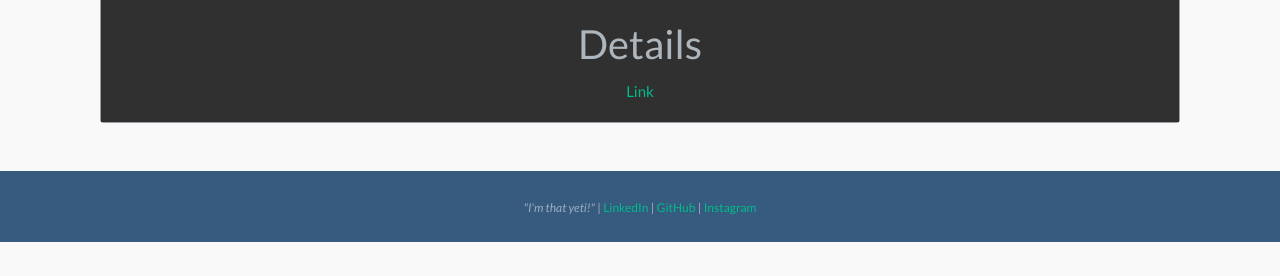
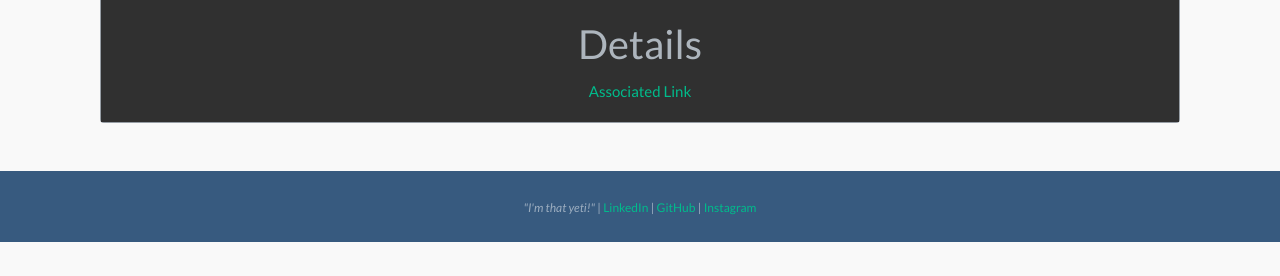
Before and after one commit to matthewkdies/website_v2, a Django app: template website_v2/templates/pages/project_details.html in a window 1280 px wide. Shown: the part 236-512 px from the top of the page. Run offline with Django 4.2, Linux system fonts and the light colour scheme; the template is opened without the code that fills it, so the values that code supplies are empty; some libraries are stand-ins or nearby versions.

Commit message:
Verbiage update.

```diff
--- a/website_v2/templates/pages/project_details.html
+++ b/website_v2/templates/pages/project_details.html
@@ -26,7 +26,7 @@
 			<div class="text-center mt-2">
 				<span class="card-text">
 					<a href="{{ project.github_link }}">
-						Link
+						Associated Link
 					</a>
 				</span>
 			</div>
--- a/website_v2/templates/pages/projects.html
+++ b/website_v2/templates/pages/projects.html
@@ -36,7 +36,7 @@
 			<div class="text-center mt-2">
 				<span class="card-text">
 					<a href="{{ project.github_link }}">
-						Associated link
+						Associated Link
 					</a>
 				</span>
 			</div>
```
